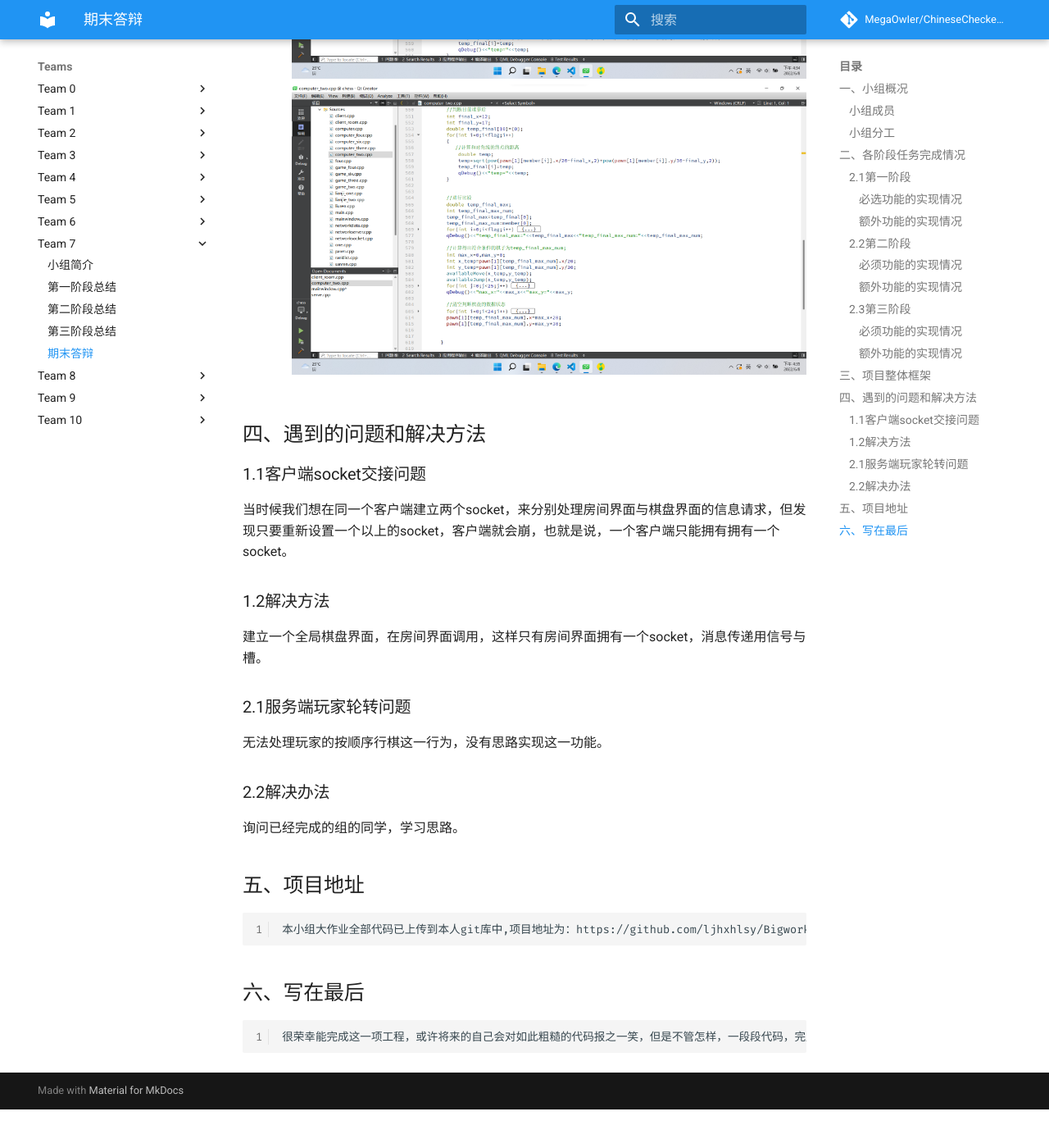
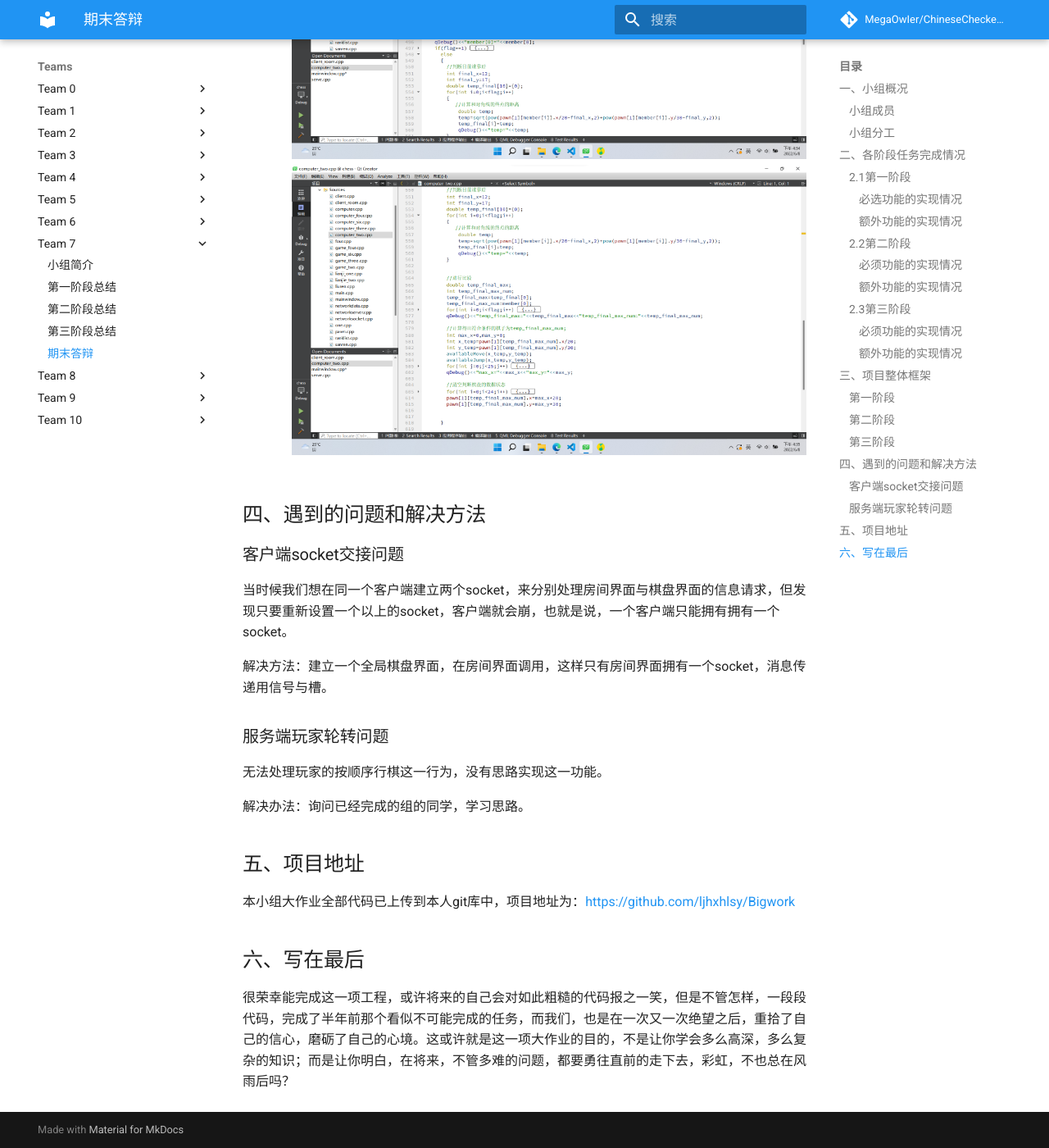
Before and after one commit to MegaOwIer/ChineseCheckers, an MkDocs documentation site: the page built from docs/submission/Team7/pre.md, in a window 1280 px wide and 1400 px high, scrolled down 8063 px. Shown: the whole window at 82% size. Built offline with MkDocs 1.6.1 and Material for MkDocs 9.7.7, drawn with Linux system fonts in a browser that asks for light colours; comment, search, counter and statistics services are not loaded; before the commit the page ends 9416 px from its top, so only the background shows below that; some of the changed text lies outside the part shown.

Commit message:
Update pre.md
微调部分段落的排版。

```diff
--- a/docs/submission/Team7/pre.md
+++ b/docs/submission/Team7/pre.md
@@ -26,12 +26,12 @@
 ### 2.2第二阶段
 #### 必须功能的实现情况
 * 服务端
-1. 完成与客户端建立通信。
-2. 完成判断客户端行棋合法性的判断。
-3. 完成游戏胜负判定的功能。
+  1. 完成与客户端建立通信。
+  2. 完成判断客户端行棋合法性的判断。
+  3. 完成游戏胜负判定的功能。
 ![](picture/2.5.png)
 * 客户端
-1. 完成与服务端的通信功能
+  1. 完成与服务端的通信功能
 ![](picture/2.6.png)
 #### 额外功能的实现情况
 ### 2.3第三阶段
@@ -44,9 +44,12 @@
 1. 游戏新增模式人机对战，可以进行单机游戏与电脑对战。
 ![](picture/1.2.png)
 2. （正在完成的功能）AI的智能程度的选择，可以选择简单或者复杂模式。
+
 ## 三、项目整体框架
-* 第一阶段
-  主体为两个事件，一个画图事件，一个鼠标释放事件
+### 第一阶段
+
+主体为两个事件，一个画图事件，一个鼠标释放事件
+
 1. 画图事件
     - 画棋盘
     - 画棋子
@@ -55,8 +58,11 @@
     - 判断哪一方在行棋，进行深搜判断合法性
     - 判断行棋结束，进行棋盘的重新绘制。
 ![](picture/01.2.png)
-* 第二阶段
-  客户端与服务端主体都是对各种通信协议进行判断与进行相应的操作，还有判断胜负等功能。
+
+### 第二阶段
+
+客户端与服务端主体都是对各种通信协议进行判断与进行相应的操作，还有判断胜负等功能。
+
 1. 服务端
     - 各个协议的处理
     ![](picture/02.1.png)
@@ -65,8 +71,11 @@
     ![](picture/02.2.png)
     - 四种房间的建立，对应四种游戏模式。
     ![](picture/02.3.png)
-* 第三阶段
-  人工智能的实现，主体为深搜算法，以两个原则为基础逻辑。
+
+### 第三阶段
+
+人工智能的实现，主体为深搜算法，以两个原则为基础逻辑。
+
 1. 简单人机的实现
     - 距离最远原则
     - 靠后优先原则
@@ -75,17 +84,23 @@
     - 两步模拟靠后优先原则
 ![](picture/03.1.png)
 ![](picture/03.2.png)
+
 ## 四、遇到的问题和解决方法
-### 1.1客户端socket交接问题
-  当时候我们想在同一个客户端建立两个socket，来分别处理房间界面与棋盘界面的信息请求，但发现只要重新设置一个以上的socket，客户端就会崩，也就是说，一个客户端只能拥有拥有一个socket。
-### 1.2解决方法
-  建立一个全局棋盘界面，在房间界面调用，这样只有房间界面拥有一个socket，消息传递用信号与槽。
-### 2.1服务端玩家轮转问题
-  无法处理玩家的按顺序行棋这一行为，没有思路实现这一功能。
-### 2.2解决办法
-  询问已经完成的组的同学，学习思路。
+
+### 客户端socket交接问题
+
+当时候我们想在同一个客户端建立两个socket，来分别处理房间界面与棋盘界面的信息请求，但发现只要重新设置一个以上的socket，客户端就会崩，也就是说，一个客户端只能拥有拥有一个socket。
+
+解决方法：建立一个全局棋盘界面，在房间界面调用，这样只有房间界面拥有一个socket，消息传递用信号与槽。
+
+### 服务端玩家轮转问题
+
+无法处理玩家的按顺序行棋这一行为，没有思路实现这一功能。
+
+解决办法：询问已经完成的组的同学，学习思路。
 
 ## 五、项目地址
-    本小组大作业全部代码已上传到本人git库中,项目地址为：https://github.com/ljhxhlsy/Bigwork
+本小组大作业全部代码已上传到本人git库中，项目地址为：<https://github.com/ljhxhlsy/Bigwork>
+
 ## 六、写在最后
-    很荣幸能完成这一项工程，或许将来的自己会对如此粗糙的代码报之一笑，但是不管怎样，一段段代码，完成了半年前那个看似不可能完成的任务，而我们，也是在一次又一次绝望之后，重拾了自己的信心，磨砺了自己的心境。这或许就是这一项大作业的目的，不是让你学会多么高深，多么复杂的知识；而是让你明白，在将来，不管多难的问题，都要勇往直前的走下去，彩虹，不也总在风雨后吗？
+很荣幸能完成这一项工程，或许将来的自己会对如此粗糙的代码报之一笑，但是不管怎样，一段段代码，完成了半年前那个看似不可能完成的任务，而我们，也是在一次又一次绝望之后，重拾了自己的信心，磨砺了自己的心境。这或许就是这一项大作业的目的，不是让你学会多么高深，多么复杂的知识；而是让你明白，在将来，不管多难的问题，都要勇往直前的走下去，彩虹，不也总在风雨后吗？
```
